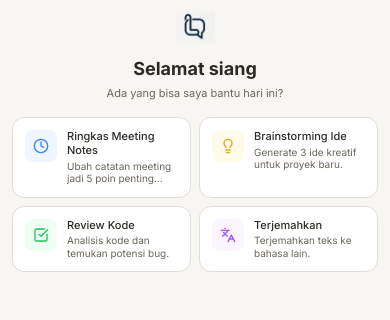
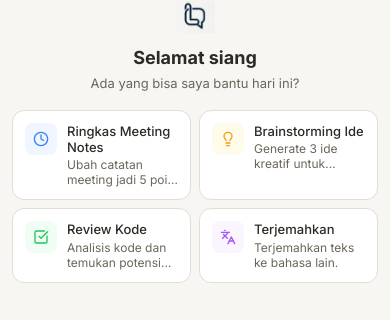
Before and after one commit to caidenniw/lyra-chat, a React (Vite) app: page / in a window 390 px wide. Shown: the part 211-531 px from the top of the page. Built offline with nearby package versions, Linux system fonts and the light colour scheme; no server answers.

Commit message:
fix: increase font sizes across all components - minimum 12px

```diff
--- a/src/components/chat/CodeBlock.tsx
+++ b/src/components/chat/CodeBlock.tsx
@@ -118,12 +118,12 @@ export function CodeBlock({ code, language }: CodeBlockProps) {
     <div className="my-3 rounded-xl overflow-hidden border border-[#1e2a3a] shadow-soft">
       {/* Header */}
       <div className="flex items-center justify-between px-4 py-2 bg-[#0d1b2a] border-b border-[#1e2a3a]">
-        <span className="text-[11px] font-medium text-slate-400 uppercase tracking-wide">
+        <span className="text-[12px] font-medium text-slate-400 uppercase tracking-wide">
           {displayName}
         </span>
         <button
           onClick={handleCopy}
-          className="flex items-center gap-1.5 px-2 py-1 rounded-lg text-[11px] font-medium
+          className="flex items-center gap-1.5 px-2 py-1 rounded-lg text-[12px] font-medium
             text-slate-400 hover:text-white hover:bg-white/10 transition-colors"
         >
           {copied ? (
@@ -142,7 +142,7 @@ export function CodeBlock({ code, language }: CodeBlockProps) {
 
       {/* Code */}
       <div className="bg-[#0a1628] overflow-x-auto">
-        <pre className="p-3 md:p-4 text-[12px] md:text-[13px] leading-relaxed w-fit min-w-full" style={{ tabSize: 2 }}>
+        <pre className="p-3 md:p-4 text-[13px] md:text-[14px] leading-relaxed w-fit min-w-full" style={{ tabSize: 2 }}>
           <code
             className="font-mono text-slate-300"
             dangerouslySetInnerHTML={{ __html: highlighted }}
--- a/src/components/chat/EmptyState.tsx
+++ b/src/components/chat/EmptyState.tsx
@@ -55,7 +55,7 @@ export function EmptyState({ onSend, user }: EmptyStateProps) {
               return user ? `${time}, ${user.email?.split('@')[0]}` : time;
             })()}
           </h1>
-          <p className="text-text-muted text-[11px] md:text-base animate-message-in" style={{ animationDelay: '0.15s' }}>
+          <p className="text-text-muted text-[13px] md:text-base animate-message-in" style={{ animationDelay: '0.15s' }}>
             Ada yang bisa saya bantu hari ini?
           </p>
         </div>
@@ -90,8 +90,8 @@ export function EmptyState({ onSend, user }: EmptyStateProps) {
                 <item.icon size={16} />
               </div>
               <div className="min-w-0">
-                <div className="text-[11px] md:text-sm font-medium text-text leading-tight">{item.title}</div>
-                <div className="text-[10px] md:text-xs text-text-muted leading-tight mt-0.5 line-clamp-2">{item.description}</div>
+                <div className="text-[13px] md:text-sm font-medium text-text leading-tight">{item.title}</div>
+                <div className="text-[12px] md:text-sm text-text-muted leading-tight mt-0.5 line-clamp-2">{item.description}</div>
               </div>
             </motion.button>
           ))}
--- a/src/components/chat/MarkdownRenderer.tsx
+++ b/src/components/chat/MarkdownRenderer.tsx
@@ -106,7 +106,7 @@ function renderInline(text: string): React.ReactNode[] {
     // Inline code
     if (part.startsWith('`') && part.endsWith('`')) {
       return (
-        <code key={i} className="px-1.5 py-0.5 rounded bg-primary-subtle text-primary text-[13px] font-mono">
+        <code key={i} className="px-1.5 py-0.5 rounded bg-primary-subtle text-primary text-[14px] font-mono">
           {part.slice(1, -1)}
         </code>
       );
@@ -129,7 +129,7 @@ function renderInline(text: string): React.ReactNode[] {
 function renderTable(headers: string[], rows: string[][], key: string) {
   return (
     <div key={key} className="my-3 overflow-x-auto rounded-xl border border-border bg-surface">
-      <table className="w-full text-[13px] border-collapse min-w-0">
+      <table className="w-full text-[14px] border-collapse min-w-0">
         <thead>
           <tr className="border-b border-border bg-bg-alt/50">
             {headers.map((h, i) => (
--- a/src/components/chat/MessageBubble.tsx
+++ b/src/components/chat/MessageBubble.tsx
@@ -46,7 +46,7 @@ export function MessageBubble({ message, isStreaming = false }: MessageBubblePro
       {/* Message Content */}
       <div className={`flex flex-col ${isUser ? 'items-end' : 'items-start'} max-w-[90%] md:max-w-[85%] min-w-0`}>
         {/* Label */}
-        <div className={`text-[10px] md:text-[11px] font-medium mb-0.5 md:mb-1 px-1 ${isUser ? 'text-text-muted' : 'text-primary'}`}>
+        <div className={`text-[11px] md:text-[12px] font-medium mb-0.5 md:mb-1 px-1 ${isUser ? 'text-text-muted' : 'text-primary'}`}>
           {isUser ? 'Kamu' : 'Lyra'}
         </div>
 
@@ -54,11 +54,11 @@ export function MessageBubble({ message, isStreaming = false }: MessageBubblePro
         {isUser && message.files && message.files.length > 0 && (
           <div className="flex flex-wrap gap-2 mb-2">
             {message.files.map((file, idx) => (
-              <div key={idx} className="flex items-center gap-2 px-2 md:px-3 py-1.5 md:py-2 rounded-xl bg-primary-subtle border border-primary/10 text-[10px] md:text-xs">
+              <div key={idx} className="flex items-center gap-2 px-2 md:px-3 py-1.5 md:py-2 rounded-xl bg-primary-subtle border border-primary/10 text-[11px] md:text-xs">
                 {file.type.startsWith('image/') ? (
                   <img src={file.preview} alt={file.name} className="w-8 h-8 md:w-10 md:h-10 rounded-lg object-cover" />
                 ) : (
-                  <div className="w-8 h-8 md:w-10 md:h-10 rounded-lg bg-primary/10 flex items-center justify-center text-[9px] md:text-[10px] font-mono text-primary font-bold uppercase">
+                  <div className="w-8 h-8 md:w-10 md:h-10 rounded-lg bg-primary/10 flex items-center justify-center text-[10px] md:text-[11px] font-mono text-primary font-bold uppercase">
                     {file.name.split('.').pop()?.slice(0, 3) || '?'}
                   </div>
                 )}
```
